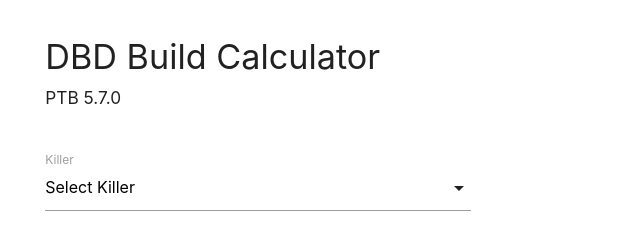
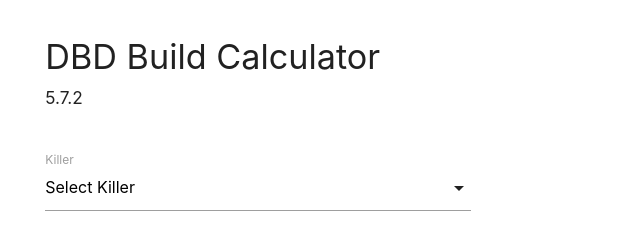
Before and after one commit to adir1s/dbd-test, a plain HTML site: page index.html in a window 1280 px wide. Shown: the top 240 px of the page, 158-798 px from the left. Drawn offline with nearby package versions, Linux system fonts and the light colour scheme.

Commit message:
update version to 5.7.2

```diff
--- a/index.html
+++ b/index.html
@@ -18,7 +18,7 @@
     <div class="row">
       <div class="input-field col s6">
         <h4> DBD Build Calculator</h4>
-        <h6> PTB 5.7.0 </h6>
+        <h6> 5.7.2 </h6>
       </div>
     </div>
 
```
